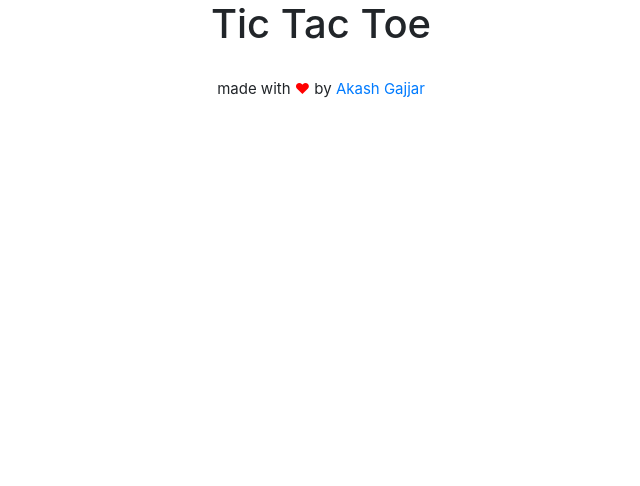
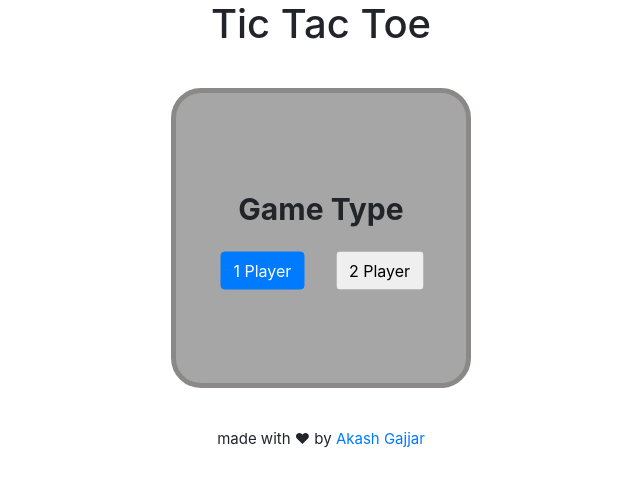
Before and after one commit to skywalker212/TicTacToe, a plain HTML site: page index.html in a window 1280 px wide. Shown: the whole page, without its empty margins (319-959 px from the left). Drawn offline with nearby package versions, Linux system fonts and the light colour scheme.

Commit message:
created basic framework till selecting between cross and nought

```diff
--- a/css/style.css
+++ b/css/style.css
@@ -0,0 +1,43 @@
+.box {
+  height: 300px;
+  width: 300px;
+  background-color: rgb(166, 166, 166);
+  margin: 40px auto;
+  border-style: solid;
+  border-radius: 30px;
+  border-color: rgb(139, 136, 136);
+  border-width: 5px;
+}
+
+.textbox {
+  position: relative;
+  float: left;
+  top: 50%;
+  left: 50%;
+  transform: translate(-50%, -50%);
+}
+
+.player {
+  font-weight: bold;
+  font-size: 30px;
+  margin-bottom: 20px;
+}
+
+.one:active, .one:after, .one:focus, .two:active, .two:after, .two:focus {
+  outline: none;
+  box-shadow: none;
+}
+
+.choosemark {
+  font-weight: bold;
+  font-size: 25px;
+  margin-bottom: 20px;
+}
+
+.cross, .nought , .cross:focus,.nought:focus{
+  background: transparent;
+  border: none;
+  outline: none;
+  box-shadow: none;
+  font-size: 40px;
+}
--- a/index.html
+++ b/index.html
@@ -1,5 +1,6 @@
 <!DOCTYPE html>
 <html>
+
 <head>
   <title>TicTacToe</title>
   <meta charset="utf-8">
@@ -12,12 +13,31 @@
   <script type="text/javascript" src="js/script.js" async>
   </script>
 </head>
+
 <body>
   <div class="container">
     <h1 class="text-center">Tic Tac Toe</h1>
+    <div class="main">
+      <div class="box">
+        <div class="textbox">
+          <div class="player text-center">
+            Game Type
+          </div>
+          <div class="row">
+            <div class="column col-md-6">
+              <button type="button" name="one" class="btn btn-primary one" onclick="players(1)">1 Player</button>
+            </div>
+            <div class="column col-md-6">
+              <button type="button" name="two" class="btn two" onclick="players(2)">2 Player</button>
+            </div>
+          </div>
+        </div>
+      </div>
+    </div>
   </div>
 </body>
+
 </html>
 <footer class="container text-center footer">
-  <p class="footerp" style="margin-top:30px; font-size:15px">made with <span style="color:red"> &#9829; </span> by <a href="https://freecodecamp.com/skywalker212" style="text-decoration:none" target="_blank">Akash Gajjar</a></p>
+  <p class="footerp" style="margin-top:30px; font-size:15px">made with ❤ by <a href="https://freecodecamp.com/skywalker212" style="text-decoration:none" target="_blank">Akash Gajjar</a></p>
 </footer>
--- a/js/script.js
+++ b/js/script.js
@@ -0,0 +1,35 @@
+var playerCount = 0;
+
+var players = function (count) {
+  if(count == 1){
+    playerCount = 1;
+    console.log('you have selected a single player game.');
+  }else {
+    playerCount = 2;
+    console.log('2 players.');
+  }
+  var htmlstr = `
+  <div class="choosemark">
+    Choose Your Mark
+  </div>
+  <div class='row text-center'>
+    <div class='column col-md-6'>
+      <button type="button" name="cross" class="cross" onclick="markType('cross')">❌</button>
+    </div>
+    <div class='column col-md-6'>
+      <button type="button" name="nought" class="nought" onclick="markType('nought')">⭕</button>
+    </div>
+  </div>
+  `;
+  $('.textbox').html(htmlstr);
+};
+
+var markType = function (type) {
+  var pm1 = type;
+  var pm2 = type==='cross'?'nought':'cross';
+  if(playerCount==1){
+    console.log("player has selected " +type);
+  }else {
+    console.log(`player 1 has selected ${pm1} so player 2 will be ${pm2}`);
+  }
+};
```
